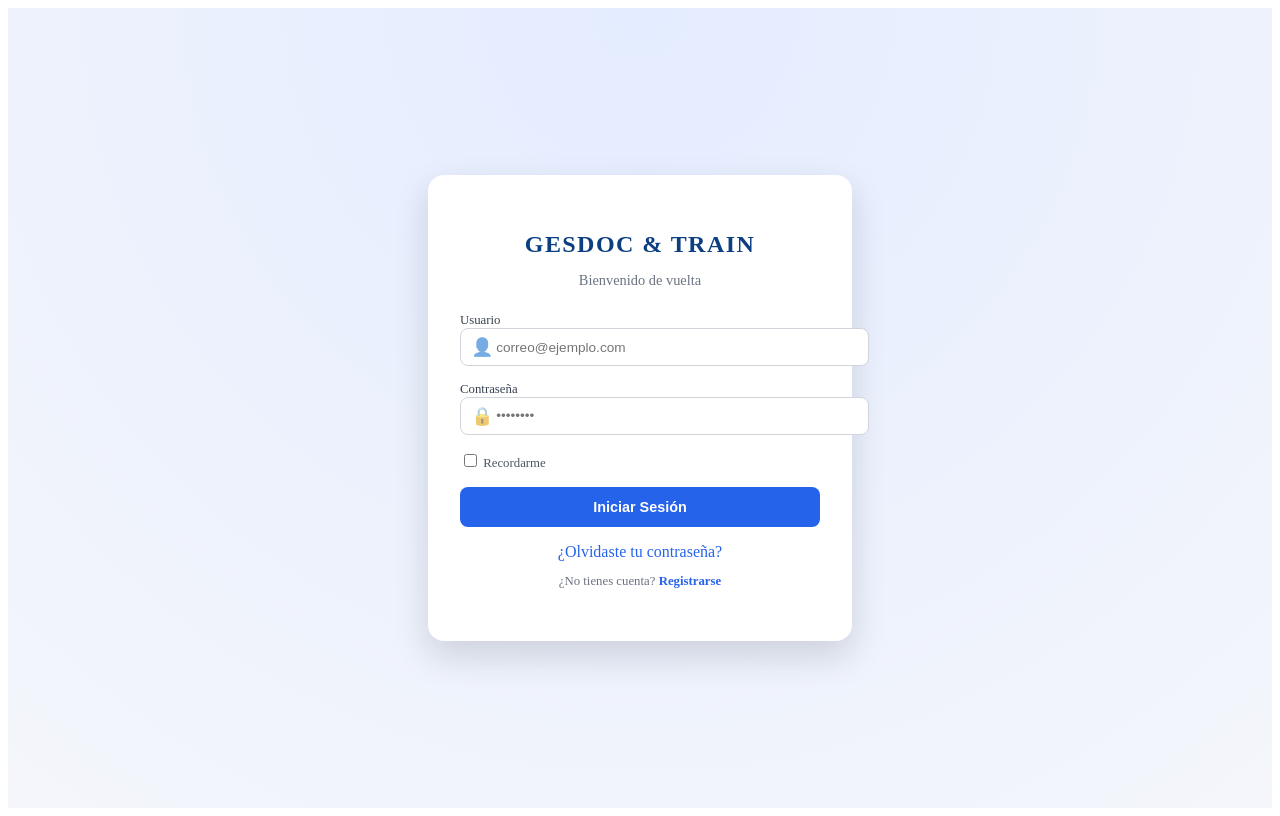
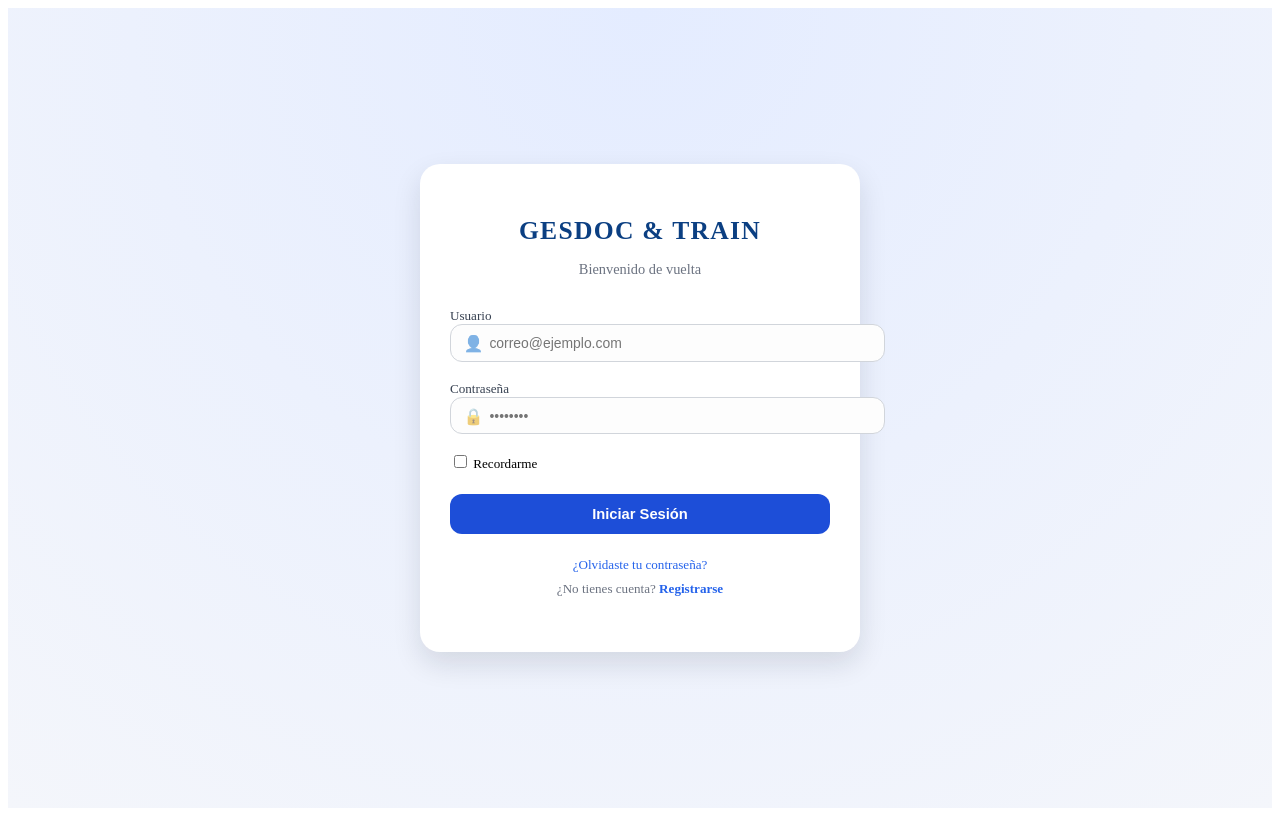
Before and after one commit to Carlos060801/GESDOC-TRAIN, a React (Vite) app in the folder repo-app/frontend/: page / in a window 1280 px wide. Built offline with nearby package versions, Linux system fonts and the light colour scheme.

Commit message:
actualización
actualización

```diff
--- a/repo-app/frontend/src/styles.css
+++ b/repo-app/frontend/src/styles.css
@@ -1,4 +1,6 @@
-/* ============ LOGIN ============ */
+/* ========================= */
+/*   LOGIN REFINADO FINAL   */
+/* ========================= */
 
 .auth-page {
   min-height: 100vh;
@@ -9,104 +11,117 @@
 }
 
 .auth-card {
-  background-color: #ffffff;
-  width: 360px;
-  border-radius: 16px;
-  padding: 2.5rem 2rem;
+  width: 380px;
+  background: #ffffff;
+  padding: 2.2rem 1.9rem 2.6rem;
+  border-radius: 20px;
+  box-shadow: 0 12px 28px rgba(15, 23, 42, 0.12);
   text-align: center;
-  box-shadow: 0 15px 35px rgba(15, 23, 42, 0.15);
 }
 
+/* TÍTULO */
 .auth-title {
-  font-size: 1.5rem;
+  font-size: 1.6rem;
   font-weight: 700;
   color: #0b3f82;
-  letter-spacing: 0.06em;
   margin-bottom: 0.3rem;
+  letter-spacing: 0.05em;
 }
 
 .auth-subtitle {
+  font-size: 0.9rem;
   color: #6b7280;
-  font-size: 0.9rem;
-  margin-bottom: 1.5rem;
+  margin-bottom: 1.8rem; /* BAJA TODO EL FORM UN POCO */
 }
 
+/* FORM */
 .auth-form {
   text-align: left;
 }
 
 .auth-label {
-  display: block;
-  font-size: 0.8rem;
+  font-size: 0.82rem;
+  font-weight: 500;
   color: #374151;
-  margin-bottom: 0.4rem;
+  margin-bottom: 0.25rem;
 }
 
+/* INPUTS */
 .auth-input-wrapper {
   position: relative;
-  margin-bottom: 1rem;
+  margin-bottom: 1.1rem; /* MÁS ESPACIO ENTRE CAMPOS */
 }
 
 .auth-input-icon {
   position: absolute;
-  left: 0.7rem;
+  left: 0.85rem;
   top: 50%;
   transform: translateY(-50%);
-  font-size: 1.1rem;
-  opacity: 0.6;
+  font-size: 1rem;
+  opacity: 0.55;
 }
 
 .auth-input {
   width: 100%;
-  padding: 0.65rem 0.75rem 0.65rem 2.2rem;
+  padding: 0.6rem 0.9rem 0.6rem 2.4rem;
   border: 1px solid #d1d5db;
-  border-radius: 8px;
-  font-size: 0.85rem;
+  border-radius: 12px; /* MÁS REDONDEADO */
+  font-size: 0.87rem;
+  background: #fdfdfd;
+  transition: 0.2s;
 }
 
 .auth-input:focus {
+  border-color: #2563eb;
+  box-shadow: 0 0 0 2px rgba(37, 99, 235, 0.2);
   outline: none;
-  border-color: #2563eb;
-  box-shadow: 0 0 0 2px rgba(37, 99, 235, 0.15);
 }
 
+/* RECORDARME */
 .auth-remember {
-  margin-bottom: 1rem;
-  font-size: 0.8rem;
-  color: #4b5563;
+  font-size: 0.82rem;
+  margin: 0.2rem 0 1.4rem;
 }
 
+/* BOTÓN */
 .auth-btn-primary {
-  background-color: #2563eb;
-  color: white;
-  border: none;
   width: 100%;
   padding: 0.75rem;
-  border-radius: 8px;
-  font-size: 0.9rem;
+  background: #1d4ed8;
+  border: none;
+  border-radius: 12px;
+  color: #fff;
+  font-size: 0.92rem;
   font-weight: 600;
   cursor: pointer;
-  margin-bottom: 1rem;
+  margin-bottom: 1.4rem; /* BAJA LOS ENLACES */
 }
 
 .auth-btn-primary:hover {
-  background-color: #1d4ed8;
+  background: #1e40af;
 }
 
+/* LINKS */
 .auth-links {
   text-align: center;
+  font-size: 0.82rem;
 }
 
 .auth-link {
   color: #2563eb;
   text-decoration: none;
-  display: block;
-  margin-bottom: 0.5rem;
+  display: inline-block;
+  margin-bottom: 0.35rem;
+}
+
+.auth-link:hover {
+  text-decoration: underline;
 }
 
 .auth-register-text {
-  font-size: 0.8rem;
   color: #6b7280;
+  font-size: 0.82rem;
+  margin-top: 0.2rem;
 }
 
 .auth-link-strong {
@@ -114,3 +129,7 @@
   font-weight: 600;
   text-decoration: none;
 }
+
+.auth-link-strong:hover {
+  text-decoration: underline;
+}
```
